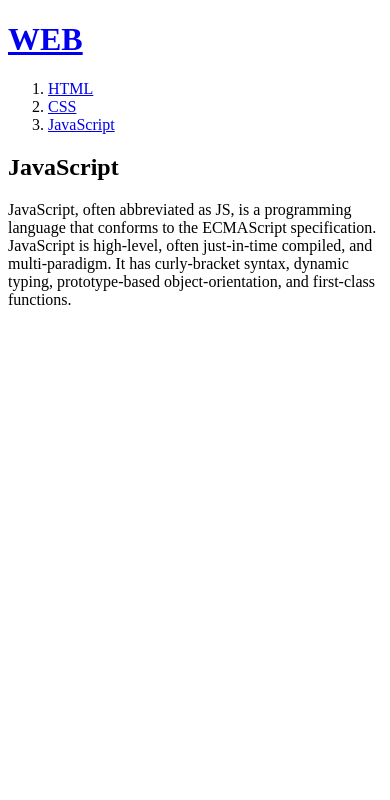
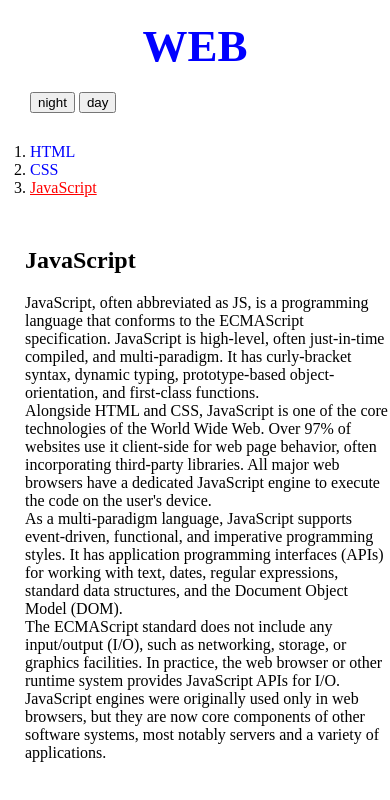
Before and after one commit to wlcks0069/web1, a plain HTML site: page 3.html in a window 390 px wide. Drawn offline with Linux system fonts and the light colour scheme.

Commit message:
Add files via upload

```diff
--- a/3.html
+++ b/3.html
@@ -3,17 +3,40 @@
 <head>
   <title>WEB1 - JavaScript</title>
   <meta charset="utf-8">
+    <link rel="stylesheet" href="style.css">
 </head>
 <body>
-  <h1><a href="index.html">WEB</a></h1>
+  <h1><a href="index.html"style="color:blue;">WEB</a></h1>
+  <div id="button">
+  <input type="button" value="night" onclick="
+  document.querySelector('body').style.backgroundColor='black';
+  document.querySelector('body').style.color='white';"
+  >
+  <input type="button" value="day" onclick="
+  document.querySelector('body').style.backgroundColor='white';
+  document.querySelector('body').style.color='black';"
+  >
+  </div>
+  <div id="grid">
   <ol>
     <li><a href="1.html">HTML</a></li>
     <li><a href="2.html">CSS</a></li>
-    <li><a href="3.html">JavaScript</a></li>
+    <li><a href="3.html" style="color:red; text-decoration:underline">JavaScript</a></li>
   </ol>
+  <div id="article">
   <h2>JavaScript</h2>
   <p>
-  JavaScript, often abbreviated as JS, is a programming language that conforms to the ECMAScript specification. JavaScript is high-level, often just-in-time compiled, and multi-paradigm. It has curly-bracket syntax, dynamic typing, prototype-based object-orientation, and first-class functions.
+    JavaScript, often abbreviated as JS, is a programming language that conforms to the ECMAScript specification. JavaScript is high-level, often just-in-time compiled, and multi-paradigm. It has curly-bracket syntax, dynamic typing, prototype-based object-orientation, and first-class functions.<br>
+
+    Alongside HTML and CSS, JavaScript is one of the core technologies of the World Wide Web. Over 97% of websites use it client-side for web page behavior, often incorporating third-party libraries. All major web browsers have a dedicated JavaScript engine to execute the code on the user's device.<br>
+
+    As a multi-paradigm language, JavaScript supports event-driven, functional, and imperative programming styles. It has application programming interfaces (APIs) for working with text, dates, regular expressions, standard data structures, and the Document Object Model (DOM).<br>
+
+    The ECMAScript standard does not include any input/output (I/O), such as networking, storage, or graphics facilities. In practice, the web browser or other runtime system provides JavaScript APIs for I/O.<br>
+
+    JavaScript engines were originally used only in web browsers, but they are now core components of other software systems, most notably servers and a variety of applications.
   </p>
+</div>
+</div>
 </body>
 </html>
--- /dev/null
+++ b/style.css
@@ -0,0 +1,47 @@
+#grid {
+  display: grid;
+  grid-template-columns: 150px 1fr;
+}
+body {
+  margin:0;
+}
+a {
+  color:blue;
+  text-decoration: none;
+}
+h1 {
+  font-size: 45px;
+  text-align: center;
+  border-bottom:1px solid gray;
+  margin:0;
+  padding:20px;
+}
+#grid ol {
+  border-right:1px solid gray;
+  width:100px;
+  margin:0;
+  padding:30px;
+  padding-right: 0;
+}
+#article {
+  padding-left: 25px;
+}
+#button {
+  border-right: 1px solid gray;
+  width:100px;
+  padding-left: 30px;
+}
+@media(max-width:600px){
+  #grid {
+    display: block;
+  }
+  #grid ol {
+    border-right: none;
+  }
+  h1 {
+    border-bottom:none;
+  }
+  #button {
+    border-right: none;
+  }
+}
```
Also changed, not shown: 1.html (+17 -4 lines), 2.html (+20 -5 lines), index.html (+13 -2 lines), mediaquery.html (added, +23 -0 lines).
